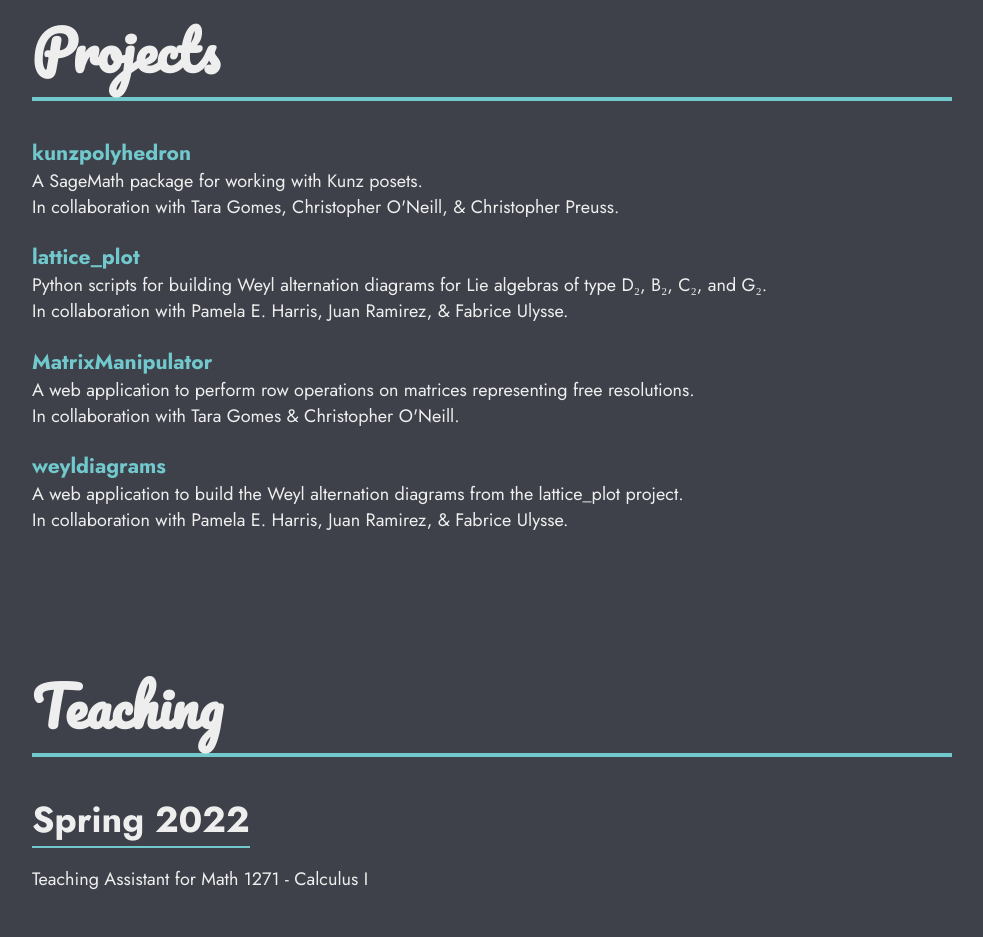
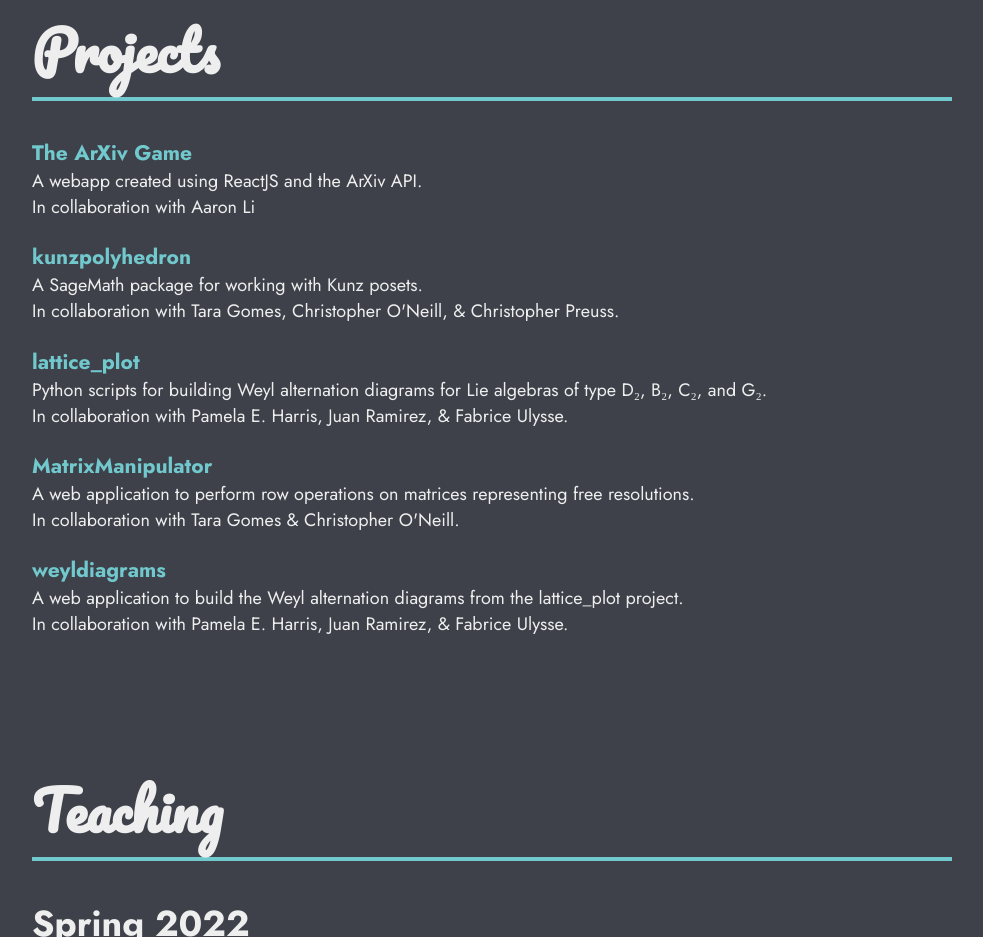
Before and after one commit to etdavila10/etorresdavila, a Gatsby site: page / in a window 1280 px wide. Shown: the part 2897-3834 px from the top of the page, without its empty margins (148-1131 px from the left). Built offline with nearby package versions, Linux system fonts and the light colour scheme; Gatsby itself is replaced by a stand-in of ours.

Commit message:
Added arxivgame project

```diff
--- /dev/null
+++ b/data/projects/arxivGame.json
@@ -0,0 +1,9 @@
+{
+  "title": "The ArXiv Game",
+  "description": "A webapp created using ReactJS and the ArXiv API.",
+  "coAuthors": ["Aaron Li"],
+  "languages": ["JavaScript"],
+  "frameworks": ["reactJS"],
+  "url": "https://tranquil-starship-92a3ed.netlify.app/",
+  "id": "arxivgame2022"
+}
--- /dev/null
+++ b/public/page-data/dev-404-page/page-data.json
@@ -0,0 +1 @@
+{"componentChunkName":"component---cache-dev-404-page-js","path":"/dev-404-page/","result":{"data":{"allSiteFunction":{"nodes":[]},"allSitePage":{"nodes":[{"path":"/404/"},{"path":"/404.html"},{"path":"/"}]}},"pageContext":{}},"staticQueryHashes":[]}
--- a/src/components/project.js
+++ b/src/components/project.js
@@ -16,7 +16,9 @@
       <p>{description}</p>
       <span>In collaboration with </span>
       {coAuthors.map((author, index) => {
-        if (index === coAuthors.length - 1) {
+        if (coAuthors.length === 1) {
+          return <span key={index}> {author}</span>;
+        } else if (index === coAuthors.length - 1) {
           return <span key={index}> &#38; {author}.</span>;
         } else if (coAuthors.length === 2) {
           return <span key={index}> {author}</span>;
```
Also changed, not shown: public/page-data/sq/d/1321542477.json (+1 -1 lines), public/page-data/sq/d/709423395.json (+1 -1 lines).
